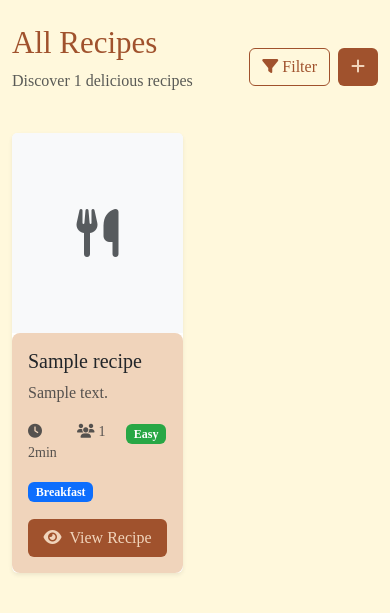
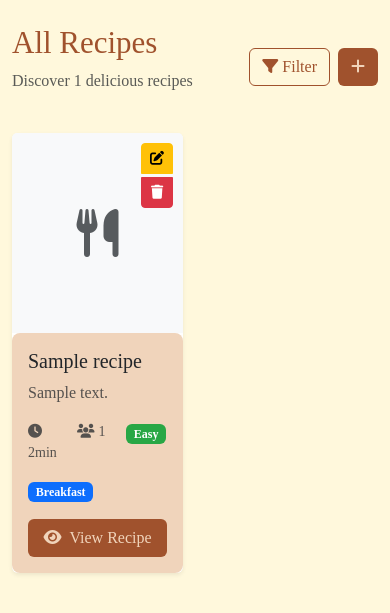
Before and after one commit to SynthSlav/Auntie-s-Cookbook, a Django app: page /recipes/ in a window 390 px wide. Shown: the part 56-669 px from the top of the page. Run offline with Django 4.2, Linux system fonts and the light colour scheme; a user stored in the database is signed in; tables that the repository leaves empty hold one stand-in row (values such as "Sample post"); some libraries are stand-ins or nearby versions.

Commit message:
added conditional rendering to recipe list html

```diff
--- a/notes&credits.txt
+++ b/notes&credits.txt
@@ -5,3 +5,8 @@ recipe.get_difficulty_display was not parsing the back end data due to Indentati
 For form styling using the django userform template dependency django-widget-tweaks is used.
 
 next commit :
+
+
+
+TO DO:
+1. Change styles on input forms : checkbox in recipe details, login/signup form input
--- a/recipes/templates/recipes/recipe_list.html
+++ b/recipes/templates/recipes/recipe_list.html
@@ -20,11 +20,19 @@
                 </button>
 
                 <!-- Add Recipe Button -->
+                {% if user.is_authenticated %}
                 <a href="#" class="btn custom-btn">
                     <i class="fas fa-plus me-1 d-none d-sm-inline"></i>
                     <span class="d-none d-sm-inline">Add Recipe</span>
                     <i class="fas fa-plus d-sm-none"></i>
                 </a>
+                {% else %}
+                <a href="{% url 'login_required_message' %}?feature=add a recipe" class="btn custom-btn text-muted">
+                    <i class="fas fa-plus me-1 d-none d-sm-inline text-muted"></i>
+                    <span class="d-none d-sm-inline">Add Recipe</span>
+                    <i class="fas fa-plus d-sm-none"></i>
+                </a>
+                {% endif %}
             </div>
         </div>
     </div>
@@ -107,6 +115,7 @@
                 </div>
 
                 <!-- Hover Actions -->
+                {% if user.is_authenticated and user == recipe.author %}
                 <div class="recipe-actions">
                     <div class="btn-group-vertical">
                         <a href="#" class="btn btn-sm btn-warning mb-1" title="Edit Recipe">
@@ -117,6 +126,7 @@
                         </button>
                     </div>
                 </div>
+                {% endif %}
             </div>
         </div>
         {% empty %}
--- a/static/css/styles.css
+++ b/static/css/styles.css
@@ -389,3 +389,12 @@ h6 {
         /* Makes burger icon white */
     }
 }
+
+/* Action buttons always visible if user is author of recipe */
+@media (max-width: 767px) {
+    .recipe-card .recipe-actions {
+        opacity: 1;
+        visibility: visible;
+        transition: none;
+    }
+}
--- a/templates/home.html
+++ b/templates/home.html
@@ -110,6 +110,6 @@
 <div id="rdy-to-cook" class="text-center p-5 rounded shadow">
     <h3>Ready to Start Cooking?</h3>
     <p class="lead mb-4">Join our community of food lovers and share your favorite recipes!</p>
-    <a href="#" class="btn btn-lg custom-link-hero">Get Started Today</a>
+    <a href="{% url 'signup' %}" class="btn btn-lg custom-link-hero">Get Started Today</a>
 </div>
 {% endblock %}
```
